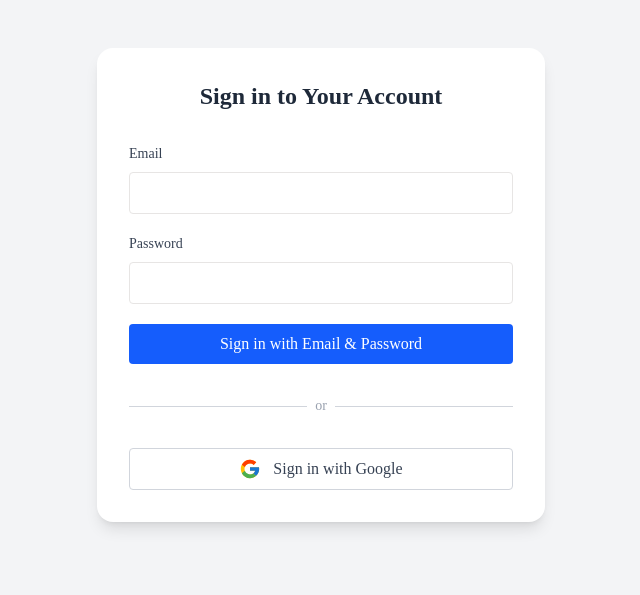
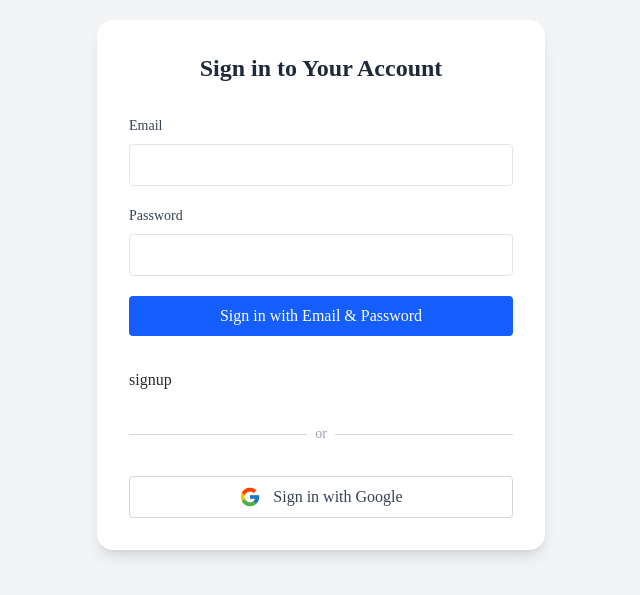
Before and after one commit to 321456987737/HKBD, a Next.js app: page /signin in a window 1280 px wide. Shown: the part 115-710 px from the top of the page, without its empty margins (319-959 px from the left). Built offline with nearby package versions, Linux system fonts and the light colour scheme.

Commit message:
thi is after few updates in the code

```diff
--- a/src/app/(auth)/signin/page.js
+++ b/src/app/(auth)/signin/page.js
@@ -7,6 +7,7 @@ import { zodResolver } from "@hookform/resolvers/zod";
 import { signIn } from "next-auth/react";
 import { useRouter } from "next/navigation";
 import { FcGoogle } from "react-icons/fc";
+import Link from "next/link";
 
 const signinSchema = z.object({
   email: z.string().email("Invalid email address"),
@@ -94,6 +95,11 @@ export default function SignIn() {
             {isSubmitting ? "Signing In..." : "Sign in with Email & Password"}
           </button>
         </form>
+        <div >
+          <Link href="/signup">
+          signup
+          </Link>
+        </div>
 
         <div className="flex items-center gap-2">
           <hr className="flex-1 border-gray-300" />
```
